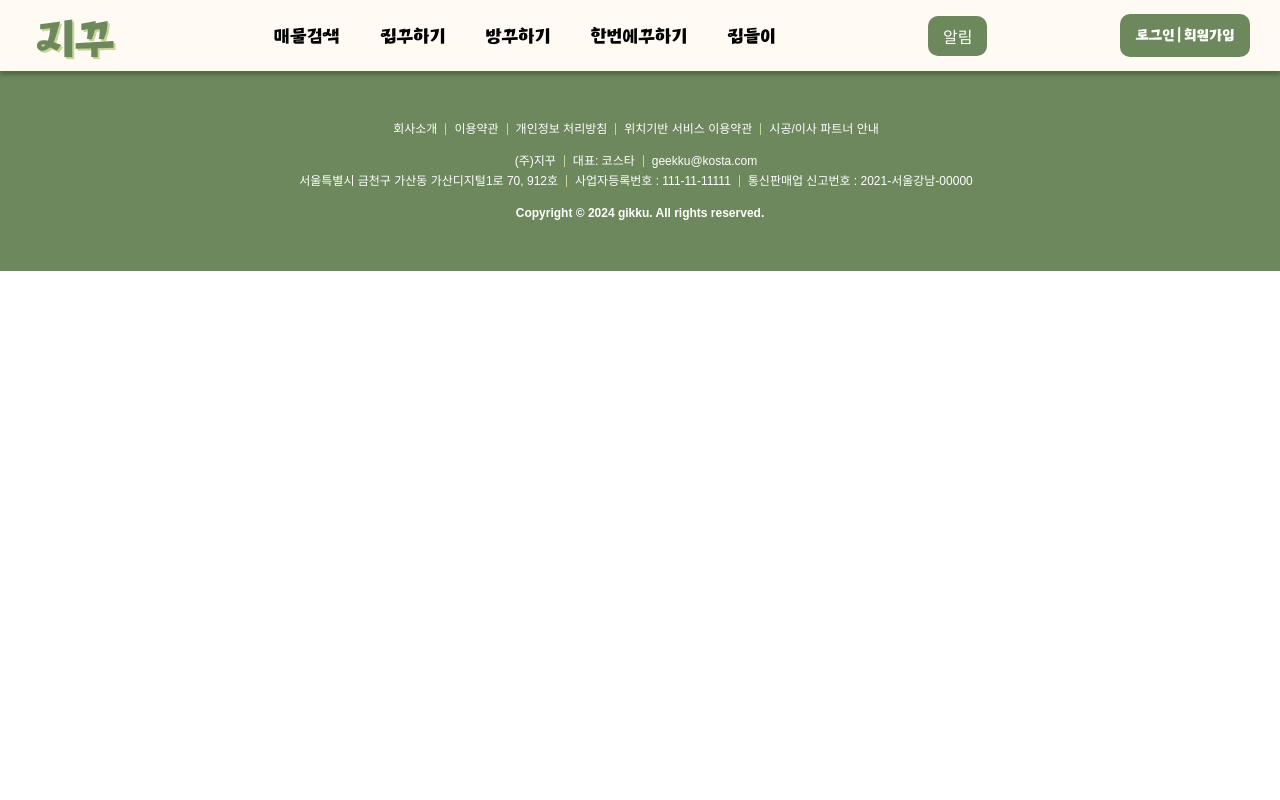
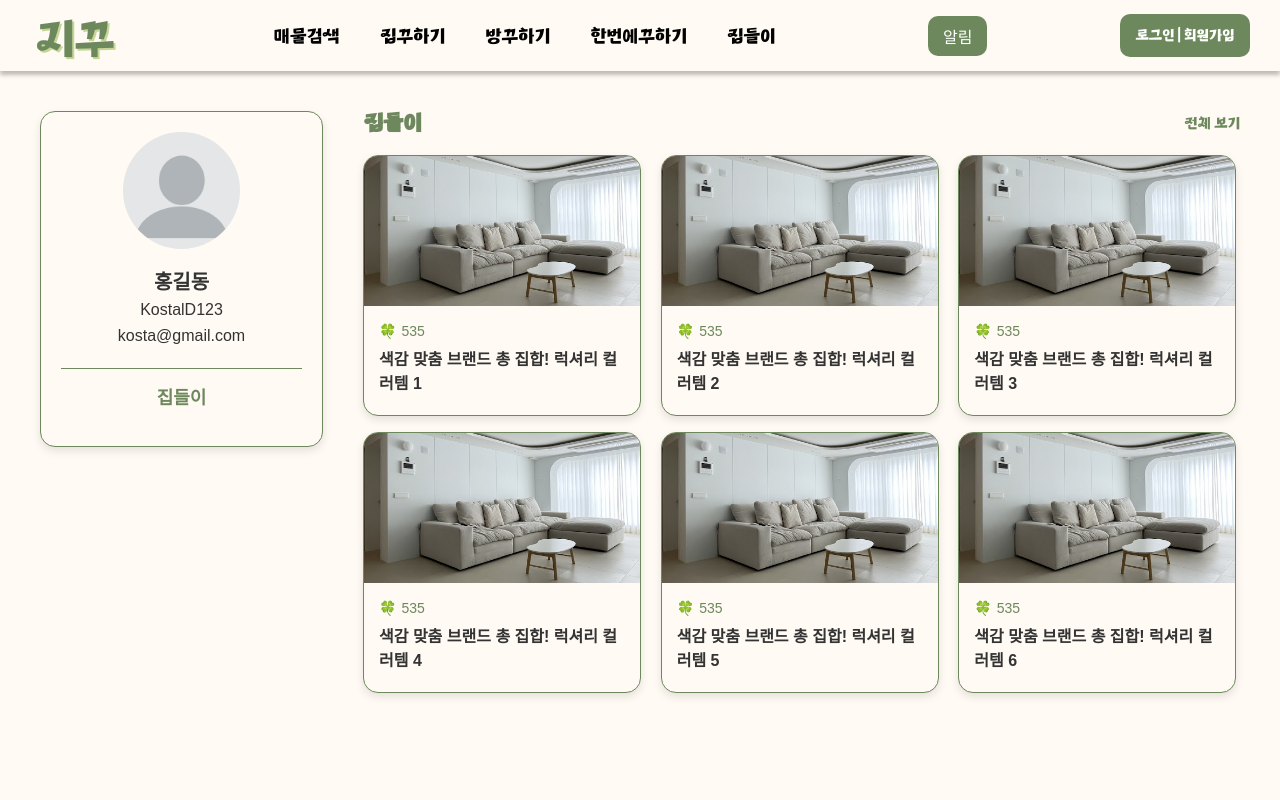
Before and after one commit to lsenaa/geekku, a React (Create React App) app: page /profilePerson in a window 1280 px wide. Shown: the top 800 px of the page. Built offline with nearby package versions, Linux system fonts and the light colour scheme; a web font is replaced by a local one.

Commit message:
add: profile폴더 추가 후 파일 이동

```diff
--- a/src/components/mypage/person/mypagePersonMain/MypagePerson.js
+++ b/src/components/profile/person/ProfilePerson.js
@@ -1,10 +1,10 @@
 import React, { useState } from 'react';
-import style from './MypagePerson.module.css';
-import userProfileImage from '../../../../assets/images/person.jpg';
-import PersonProfileCardList from './MypagePersonCardList';
+import style from './ProfilePerson.module.css';
+import userProfileImage from 'assets/images/person.jpg';
+import ProfilePersonCardList from 'components/profile/person/ProfilePersonCardList';
 import { Outlet } from 'react-router';
 
-const MypagePerson = () => {
+const ProfilePerson = () => {
   // 카드 리스트 데이터
   const [houseCards, setHouseCards] = useState([
     {
@@ -72,11 +72,11 @@ const MypagePerson = () => {
             전체 보기
           </a>
         </div>
-        <PersonProfileCardList houseCards={houseCards} />
+        <ProfilePersonCardList houseCards={houseCards} />
       </div>
       <Outlet />
     </div>
   );
 };
 
-export default MypagePerson;
+export default ProfilePerson;
--- a/src/components/mypage/person/mypagePersonMain/MypagePersonCardList.js
+++ b/src/components/profile/person/ProfilePersonCardList.js
@@ -1,13 +1,13 @@
 import React from 'react';
-import PersonProfileCard from './MypagePersonCard';
-import styles from './MypagePersonCardList.module.css';
+import ProfilePersonCard from './ProfilePersonCard';
+import styles from './ProfilePersonCardList.module.css';
 
-const MypagePersonCardList = ({ houseCards }) => {
+const ProfilePersonCardList = ({ houseCards }) => {
   return (
     <div className={styles.houseList}>
       {houseCards &&
         houseCards.map((card) => (
-          <PersonProfileCard
+          <ProfilePersonCard
             key={card.id}
             likeCount={card.likeCount}
             title={card.title}
@@ -17,4 +17,4 @@ const MypagePersonCardList = ({ houseCards }) => {
   );
 };
 
-export default MypagePersonCardList;
+export default ProfilePersonCardList;
--- a/src/routes/Router.js
+++ b/src/routes/Router.js
@@ -9,7 +9,7 @@ import CommunityBoardWrite from 'components/community/communityWrite/CommunityBo
 import CommunityBoardDetail from 'components/community/communityBoardDetail/CommunityBoardDetail';
 import CommunityList from 'components/community/communityMain/CommunityList';
 import CompanyList from 'components/interior/companyList/Main';
-import MypagePerson from 'components/mypage/person/mypagePersonMain/MypagePerson';
+import ProfilePerson from 'components/profile/person/ProfilePerson';
 import EstateWrite from 'components/estate/estateWrite/EstateWrite';
 import HouseMain from 'components/house/HouseMain';
 import HouseWrite from 'components/house/houseWrite/HouseWrite';
@@ -46,9 +46,11 @@ const Router = () => {
       <Route path="/communityBoardDetail" element={<CommunityBoardDetail />} />
 
       {/* MyPage */}
-      <Route path="/mypagePerson" element={<MypagePerson />} />
       <Route path="/mypageInterior" element={<MypageInteriorMain />} />
       <Route path="/mypageInteriorModify" element={<MypageInteriorModify />} />
+
+      {/* Profile */}
+      <Route path="/profilePerson" element={<ProfilePerson />} />
 
       {/* <Route path="*" element={<NotFound />} /> */}
     </Routes>
```
Also changed, not shown: src/components/profile/person/ProfilePersonCard.js (renamed from src/components/mypage/person/mypagePersonMain/MypagePersonCard.js, +4 -4 lines), src/components/profile/person/ProfilePerson.module.css (renamed from src/components/mypage/person/mypagePersonMain/MypagePerson.module.css), src/components/profile/person/ProfilePersonCard.module.css (renamed from src/components/mypage/person/mypagePersonMain/MypagePersonCard.module.css), src/components/profile/person/ProfilePersonCardList.module.css (renamed from src/components/mypage/person/mypagePersonMain/MypagePersonCardList.module.css).
